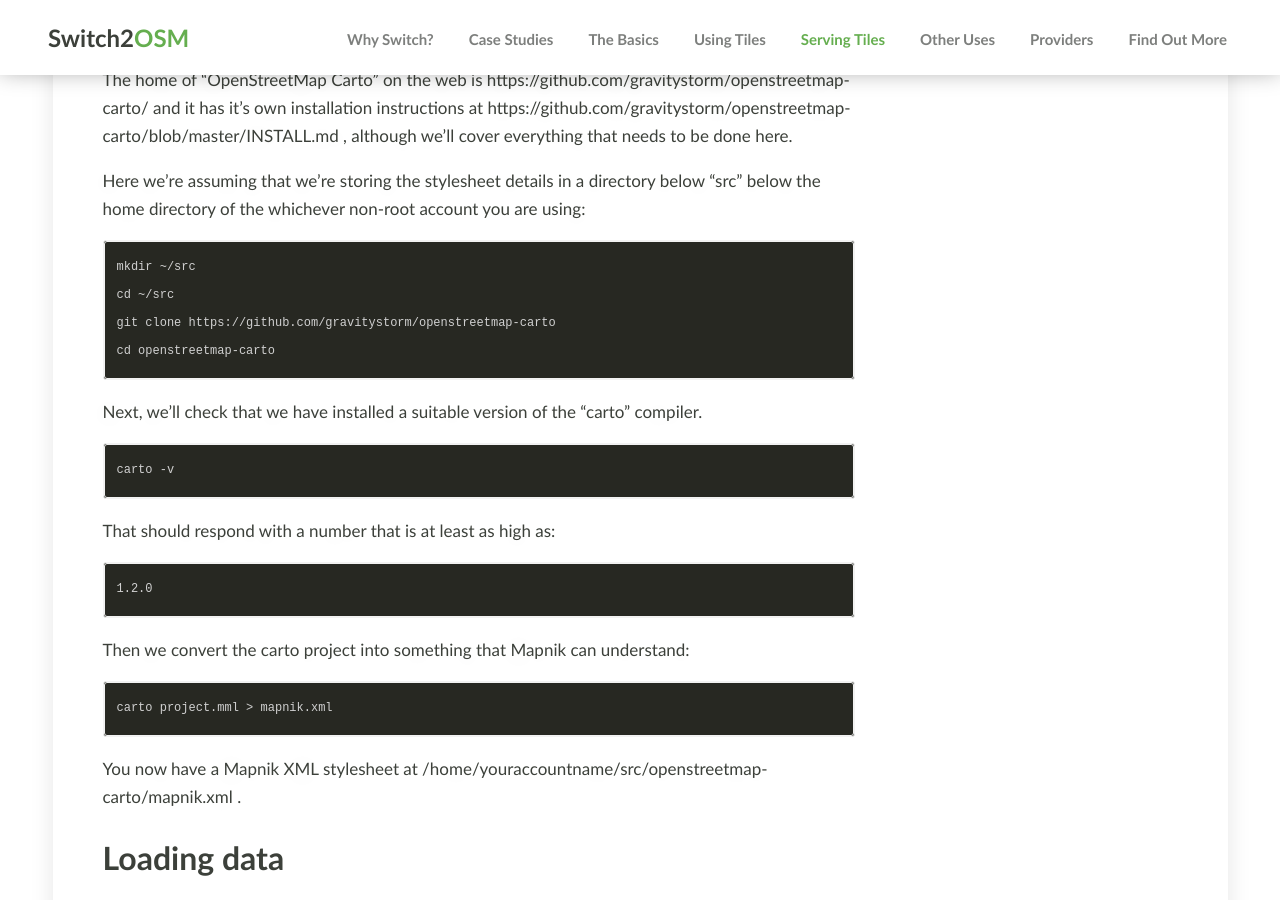
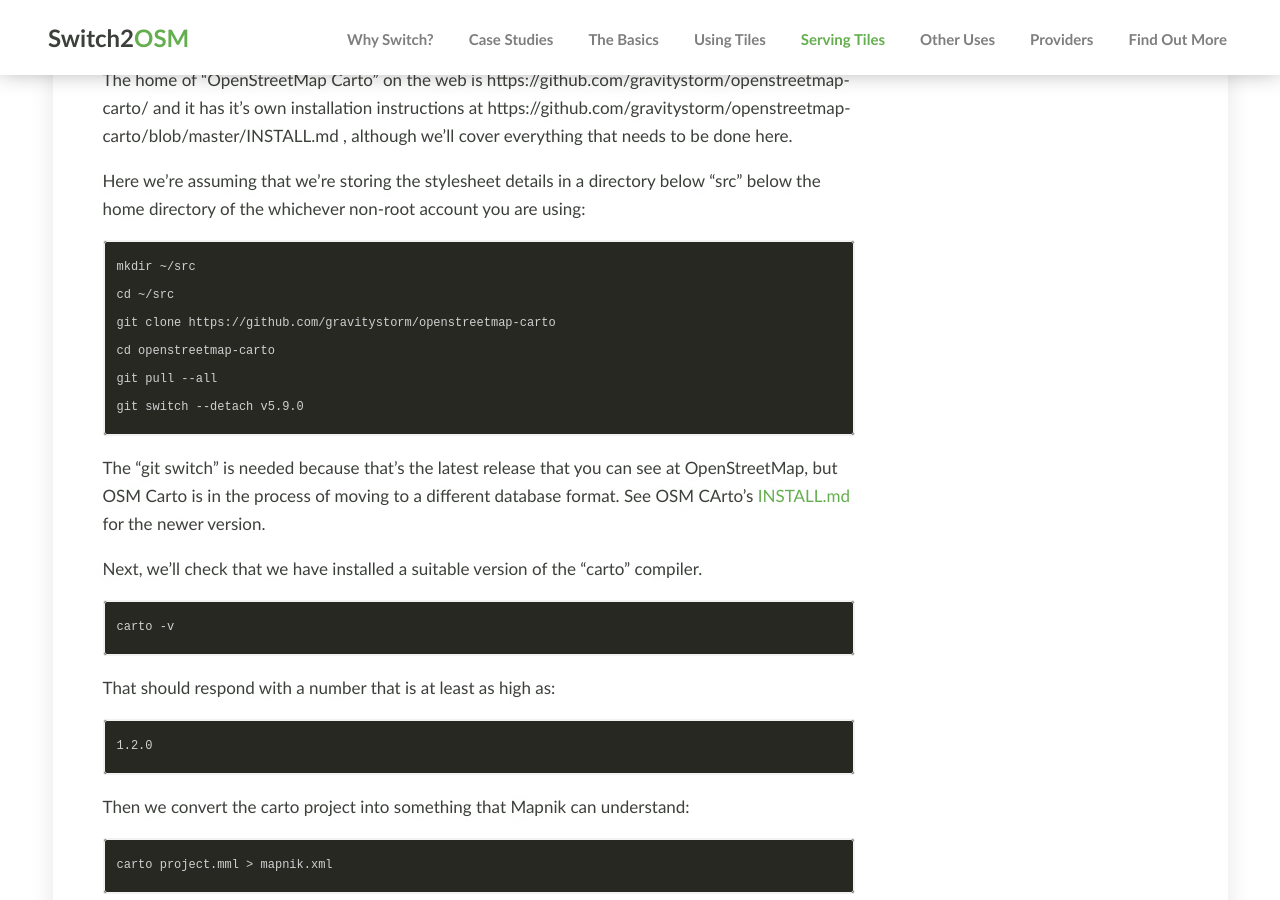
Before and after one commit to switch2osm/switch2osm, a Jekyll site: the page built from serving-tiles/manually-building-a-tile-server-debian-12.md, in a window 1280 px wide and 900 px high, scrolled down 3449 px. Built offline with Jekyll 4.4.1, drawn with Linux system fonts in a browser that asks for light colours; comment, search, counter and statistics services are not loaded.

Commit message:
Added a couple of lines to the Debian 12 notes to address https://github.com/switch2osm/switch2osm/issues/271

```diff
--- a/serving-tiles/manually-building-a-tile-server-debian-12.md
+++ b/serving-tiles/manually-building-a-tile-server-debian-12.md
@@ -96,6 +96,10 @@
     cd ~/src
     git clone https://github.com/gravitystorm/openstreetmap-carto
     cd openstreetmap-carto
+    git pull --all
+    git switch --detach v5.9.0
+
+The "git switch" is needed because that's the latest release that you can see at OpenStreetMap, but OSM Carto is in the process of moving to a different database format.  See OSM CArto's [INSTALL.md](https://github.com/gravitystorm/openstreetmap-carto/blob/master/INSTALL.md) for the newer version.
 
 Next, we'll check that we have installed a suitable version of the "carto" compiler.
 
```
